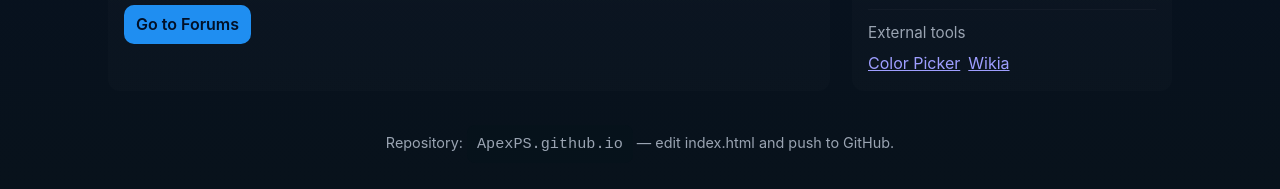
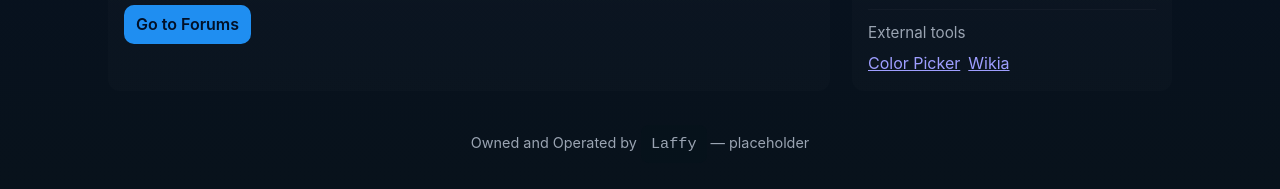
Before and after one commit to rspsdev2025/rspsdev2025.github.io, a plain HTML site: page index.html in a window 1280 px wide. Shown: the part 249-438 px from the top of the page. Drawn offline with Linux system fonts and the light colour scheme.

Commit message:
Update footer ownership information in index.html

```diff
--- a/index.html
+++ b/index.html
@@ -102,7 +102,7 @@ Each of those can contain the same header/footer but only the page content. Or a
     </div>
 
     <footer>
-      <div>Repository: <span class="code">ApexPS.github.io</span> — edit index.html and push to GitHub.</div>
+      <div>Owned and Operated by <span class="code">Laffy</span> — placeholder</div>
     </footer>
   </main>
 
```
